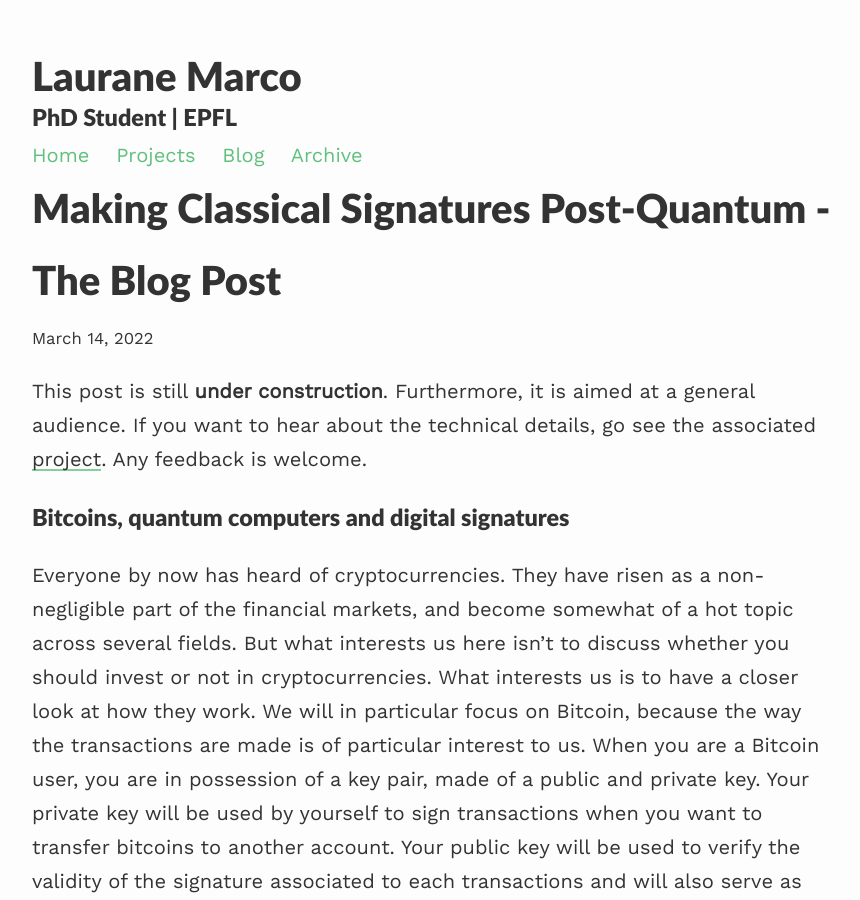
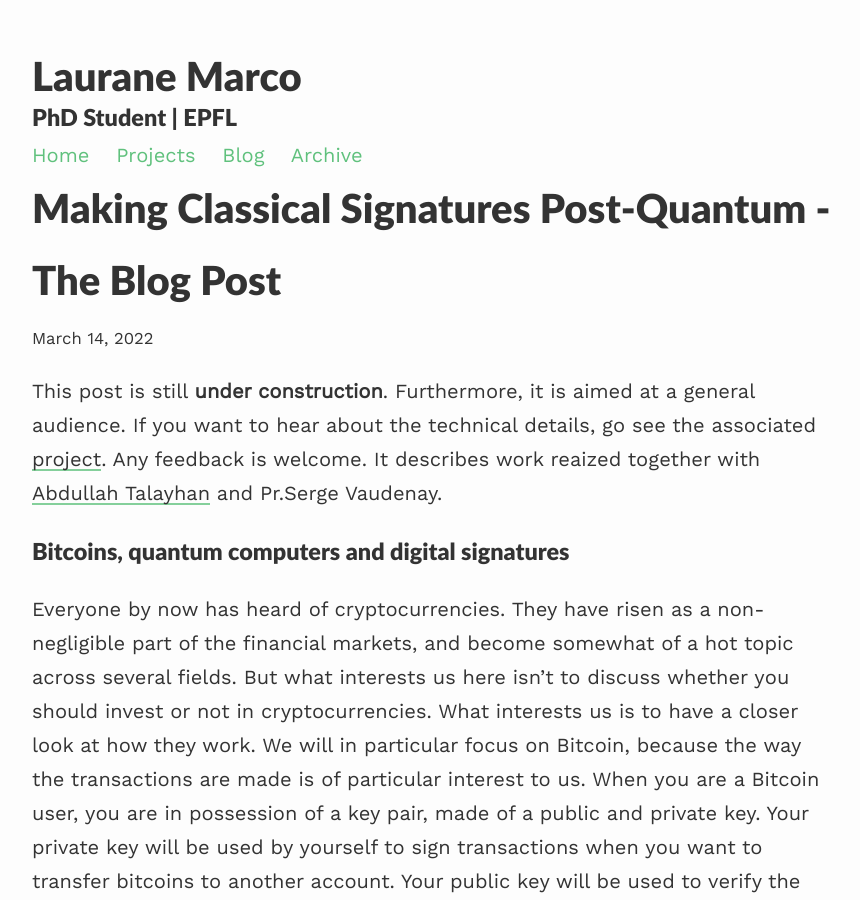
Before and after one commit to lauranemarco/lauranemarco.github.io, a Jekyll site: the page built from _posts/2022-03-14-making-classical-signatures-post-quantum.md, in a window 1280 px wide and 900 px high. Shown: the whole window, without its empty margins (208-1068 px from the left). Built offline with Jekyll 4.4.1, drawn with Linux system fonts in a browser that asks for light colours; nearby versions of some CDN libraries.

Commit message:
Update 2022-03-14-making-classical-signatures-post-quantum.md

```diff
--- a/_posts/2022-03-14-making-classical-signatures-post-quantum.md
+++ b/_posts/2022-03-14-making-classical-signatures-post-quantum.md
@@ -4,7 +4,7 @@ title:  Making Classical Signatures Post-Quantum - The Blog Post
 ---
 
 This post is still **under construction**. Furthermore, it is aimed at a general audience. If you want to hear about the technical details, go see the associated [project](https://lauranemarco.github.io/projects/1_project/). Any feedback is welcome.
-
+It describes work reaized together with [Abdullah Talayhan](https://www.abdullahtalayhan.com) and Pr.Serge Vaudenay.
 
 ###  Bitcoins, quantum computers and digital signatures
 
```
